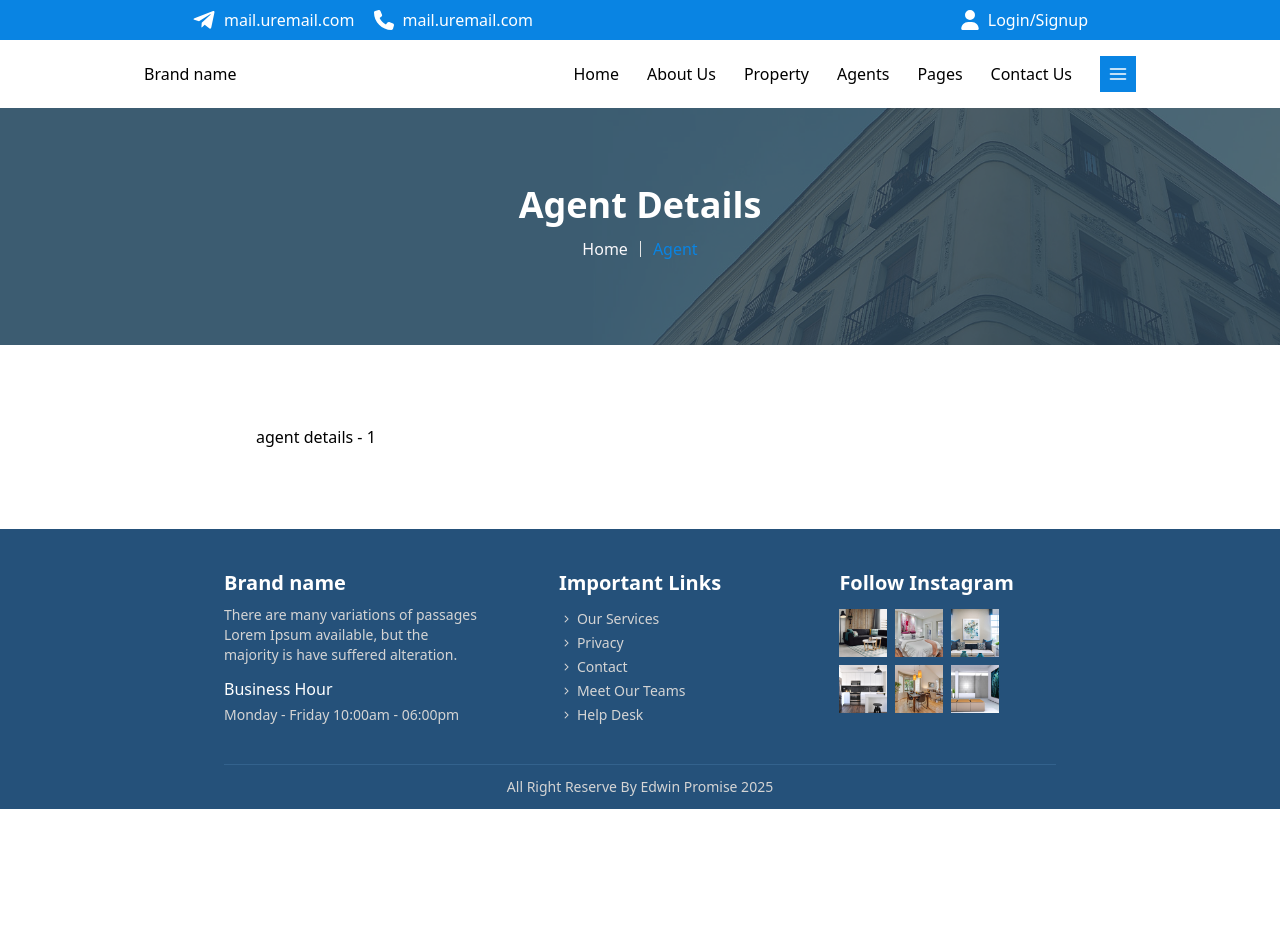
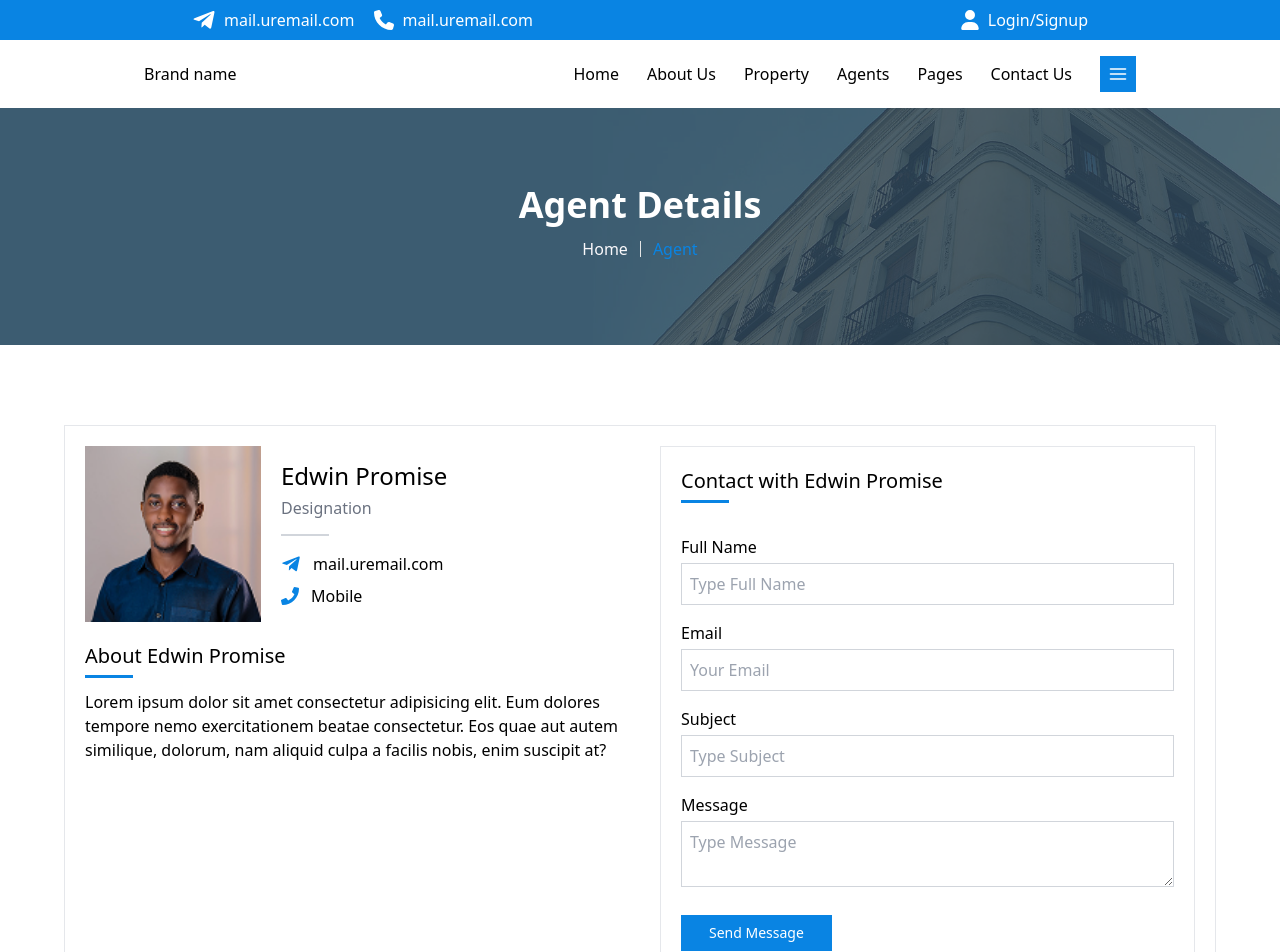
Before and after one commit to Promzy004/real-estate, a React (Vite) app: page /agent/1 in a window 1280 px wide. Shown: the top 952 px of the page. Before the commit the page ends 809 px from the top, so only its background shows below. Built offline with nearby package versions, Linux system fonts and the light colour scheme.

Commit message:
agent details done

```diff
--- a/src/pages/agentDetails.jsx
+++ b/src/pages/agentDetails.jsx
@@ -1,15 +1,70 @@
 import { useParams } from "react-router-dom";
 import PagesHero from "../compoents/pagesHero";
+import { agents } from "../assets/data/data";
+import { FaPhone, FaTelegramPlane } from "react-icons/fa";
 
 const AgentDetails = () => {
 
     const { id } = useParams()
+    const agent = agents.filter(agent => agent.id === Number(id));
+    console.log(agent)
 
     return (
         <div>
             <PagesHero title='Agent Details' page='Agent' />
-            <div className="md:py-20 py-14 lg:w-[60%] md:w-[80%] sm:w-[75%] w-[90%] mx-auto">
-                agent details - {id}
+            <div className="md:py-20 py-14 lg:w-[90%] md:w-[90%] sm:w-[75%] w-[90%] mx-auto">
+                {agent.map((agent, index) => (
+                    <div key={index} className="grid lg:grid-cols-2 md:grid-cols-[3fr_4fr] gap-10 border sm:p-5 p-3">
+                        <div className="flex flex-col md:gap-5 gap-7">
+                            <div className="flex sm:gap-5 gap-3 items-center">
+                                <img src={agent.image} alt="agent image" className="lg:h-44 md:h-36" />
+                                <div className="flex flex-col gap-4 items-start">
+                                    <div className="relative flex flex-col gap-1 pb-4 before:content-[''] before:h-[2px] before:w-12 before:bg-gray-300 before:absolute before:left-0 before:bottom-0">
+                                        <h2 className="lg:text-2xl md:text-xl text-lg font-medium">{agent.name}</h2>
+                                        <p className="lg:text-base text-sm text-gray-500">Designation</p>
+                                    </div>
+                                    <div className="flex flex-col items-start gap-2">
+                                        <a href="mailto:promiseedwin242@gmail.com" className="flex justify-center items-center lg:gap-3 md:gap-2 gap-2">
+                                            <FaTelegramPlane className="lg:text-xl md:text-lg sm:text-base text-primaryColor" />
+                                            <span className="font-light lg:text-base md:text-sm text-xs">mail.uremail.com</span>
+                                        </a>
+                                        <a href="tel:+2347058149298" className="flex justify-center items-center lg:gap-3 md:gap-2 gap-2">
+                                            <FaPhone className="lg:text-lg md:text-base text-sm text-primaryColor" />
+                                            <span className="font-light lg:text-base text-xs">Mobile</span>
+                                        </a>
+                                    </div>
+                                </div>
+                            </div>
+                            <div className="flex flex-col md:gap-3 gap-5">
+                                <h3 className="relative pb-2 lg:text-xl text-base font-medium before:content-[''] before:h-[3px] before:w-12 before:bg-primaryColor before:absolute before:left-0 before:bottom-0">About {agent.name}</h3>
+                                <p className="lg:text-base md:text-sm text-sm font-light">Lorem ipsum dolor sit amet consectetur adipisicing elit. Eum dolores tempore nemo exercitationem beatae consectetur. Eos quae aut autem similique, dolorum, nam aliquid culpa a facilis nobis, enim suscipit at?</p>
+                            </div>
+                        </div>
+
+                        <form action="" method="post" className="flex flex-col gap-8 border p-5">
+                            <h3 className="relative pb-2 lg:text-xl text-base font-medium before:content-[''] before:h-[3px] before:w-12 before:bg-primaryColor before:absolute before:left-0 before:bottom-0">Contact with {agent.name}</h3>
+                            <div className="flex flex-col gap-4">
+                                <label className="flex flex-col gap-1 lg:text-base md:text-sm text-sm">
+                                    Full Name
+                                    <input type="text" className="hero-input" placeholder="Type Full Name" />
+                                </label>
+                                <label className="flex flex-col gap-1 lg:text-base md:text-sm text-sm">
+                                    Email
+                                    <input type="text" className="hero-input" placeholder="Your Email" />
+                                </label>
+                                <label className="flex flex-col gap-1 lg:text-base md:text-sm text-sm">
+                                    Subject
+                                    <input type="text" className="hero-input" placeholder="Type Subject" />
+                                </label>
+                                <label className="flex flex-col gap-1 lg:text-base md:text-sm text-sm">
+                                    Message
+                                    <textarea name="" id="" className="hero-input" placeholder="Type Message"></textarea>
+                                </label>
+                                <input type="Submit" value='Send Message' className="bg-primaryColor sm:px-7 sm:py-2 px-4 py-2 flex self-start text-sm text-white mt-3 hover:text-color3 cursor-pointer" />
+                            </div>
+                        </form>
+                    </div>
+                ))}
             </div>
         </div>
     );
--- a/src/pages/home.jsx
+++ b/src/pages/home.jsx
@@ -26,6 +26,11 @@ const Home = () => {
     }
 
     const navigate = useNavigate()
+
+    const handleClick = () => {
+        navigate('/agents')
+        window.scrollTo(0,0)
+    }
 
     const headings = [
         {
@@ -118,7 +123,7 @@ const Home = () => {
                         <AgentCard id={agent.id} key={index} image={agent.image} name={agent.name} instagram={agent.instagram} linkendIn={agent.linkedIn} pinterest={agent.pinterest} />
                     ))}
                 </div>
-                <button className="bg-primaryColor duration-300 hover:text-white/70 text-white px-6 py-3 text-sm" onClick={() => navigate('/agents')}>See All Agents</button>
+                <button className="bg-primaryColor duration-300 hover:text-white/70 text-white px-6 py-3 text-sm" onClick={handleClick}>See All Agents</button>
             </section>
         </>
     );
```
